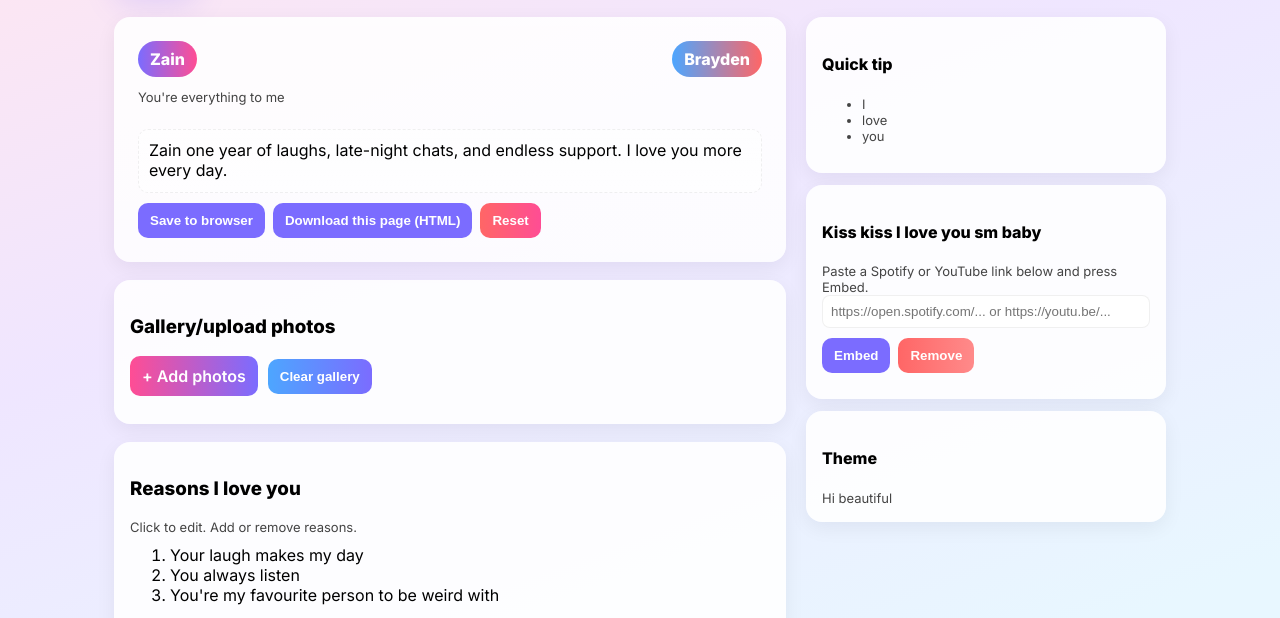
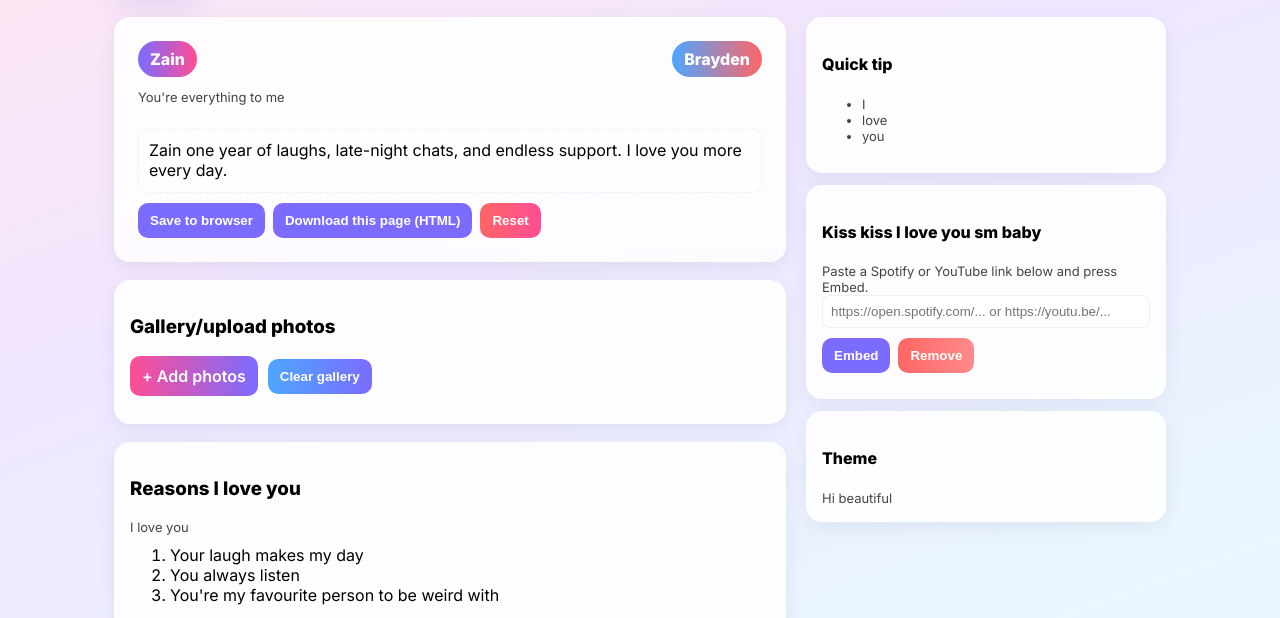
Before and after one commit to Gizakiaa/Our-1-year-anniversary-, a plain HTML site: page index.html in a window 1280 px wide. Shown: the part 139-757 px from the top of the page. Drawn offline with Linux system fonts and the light colour scheme.

Commit message:
Update index.html

```diff
--- a/index.html
+++ b/index.html
@@ -107,7 +107,7 @@
 
         <section class="card" style="margin-top:18px">
           <h3>Reasons I love you</h3>
-          <div class="small">Click to edit. Add or remove reasons.</div>
+          <div class="small">I love you</div>
           <ol id="reasons" style="margin-top:10px">
             <li contenteditable="true">Your laugh makes my day</li>
             <li contenteditable="true">You always listen</li>
```
